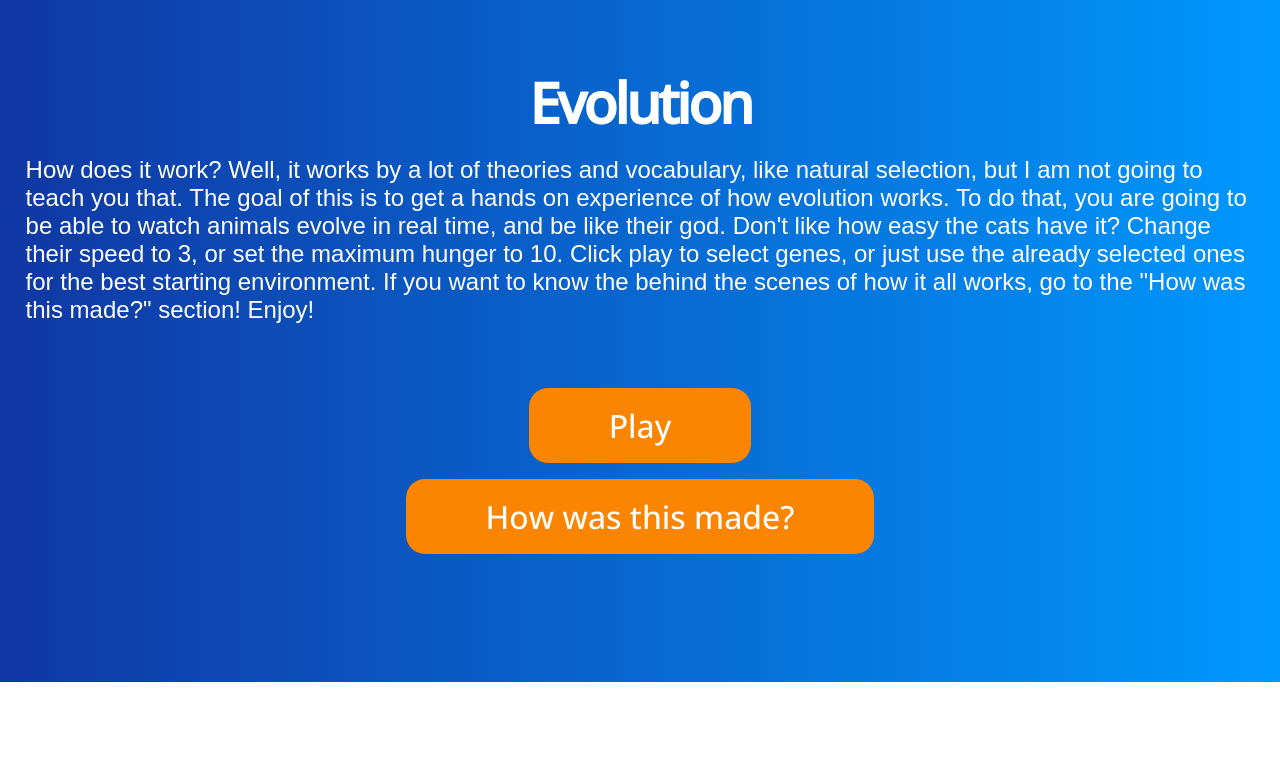
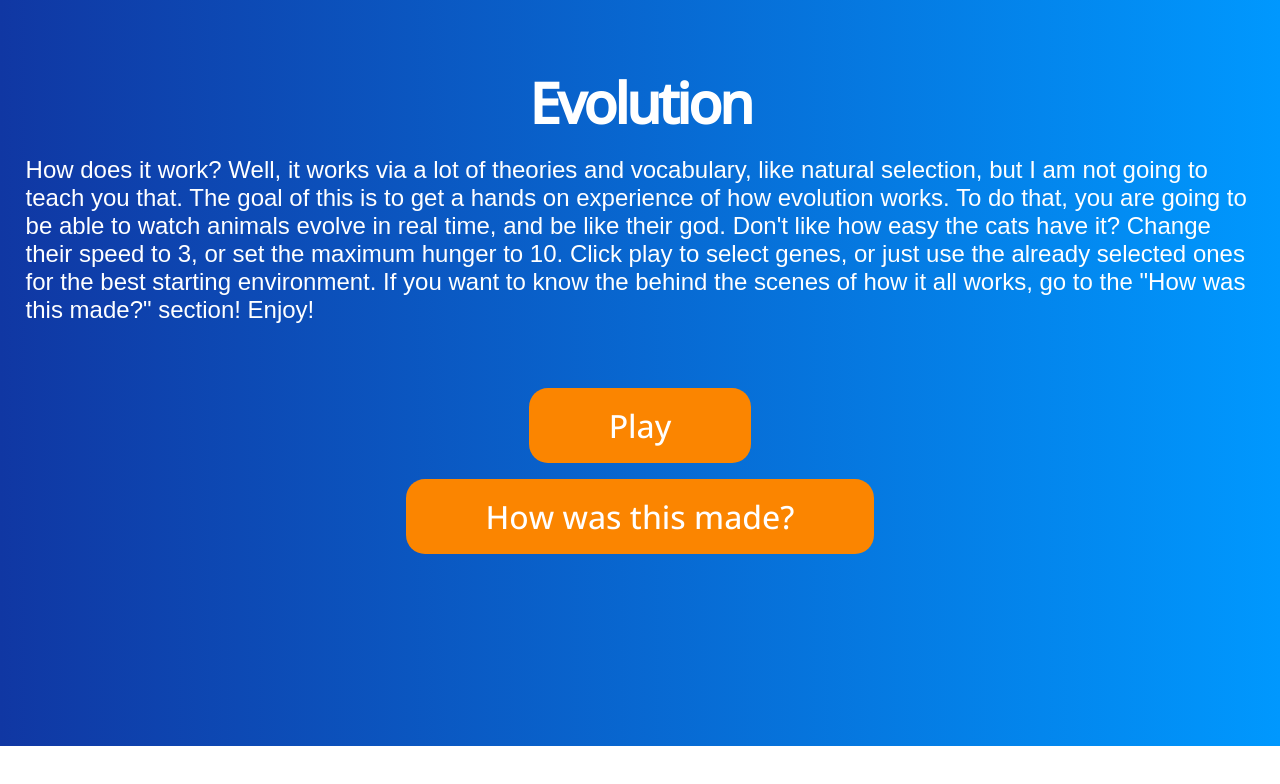
Before and after one commit to Jax-Hax/Natural-Selection, a SvelteKit app: page / in a window 1280 px wide. Shown: the top 784 px of the page. Built offline with nearby package versions, Linux system fonts and the light colour scheme; a web font is replaced by a local one.

Commit message:
fixed grammar

```diff
--- a/src/routes/+page.svelte
+++ b/src/routes/+page.svelte
@@ -2,7 +2,7 @@
 	<section id="attentioncatcher">
 		<h1>Evolution</h1>
 		<p>
-			How does it work? Well, it works by a lot of theories and vocabulary, like natural selection, but I am not going to teach you that. The goal of this is to get a hands on experience of how evolution works. To do that, you are going to be able to watch animals evolve in real time, and be like their god. Don't like how easy the cats have it? Change their speed to 3, or set the maximum hunger to 10. Click play to select genes, or just use the already selected ones for the best starting environment. If you want to know the behind the scenes of how it all works, go to the "How was this made?" section! Enjoy!
+			How does it work? Well, it works via a lot of theories and vocabulary, like natural selection, but I am not going to teach you that. The goal of this is to get a hands on experience of how evolution works. To do that, you are going to be able to watch animals evolve in real time, and be like their god. Don't like how easy the cats have it? Change their speed to 3, or set the maximum hunger to 10. Click play to select genes, or just use the already selected ones for the best starting environment. If you want to know the behind the scenes of how it all works, go to the "How was this made?" section! Enjoy!
 		</p>
 		<a href="/simulation"><button> Play </button></a>
 		<a href="/howitworks"><button> How was this made? </button></a>
@@ -19,7 +19,7 @@
 		display: flex;
 		flex-direction: column;
 		align-items: center;
-		padding: 5vw 2vw 10vw 2vw;
+		padding: 5vw 2vw 15vw 2vw;
 		justify-content: center;
 		color: white;
 		gap: 1rem;
```
